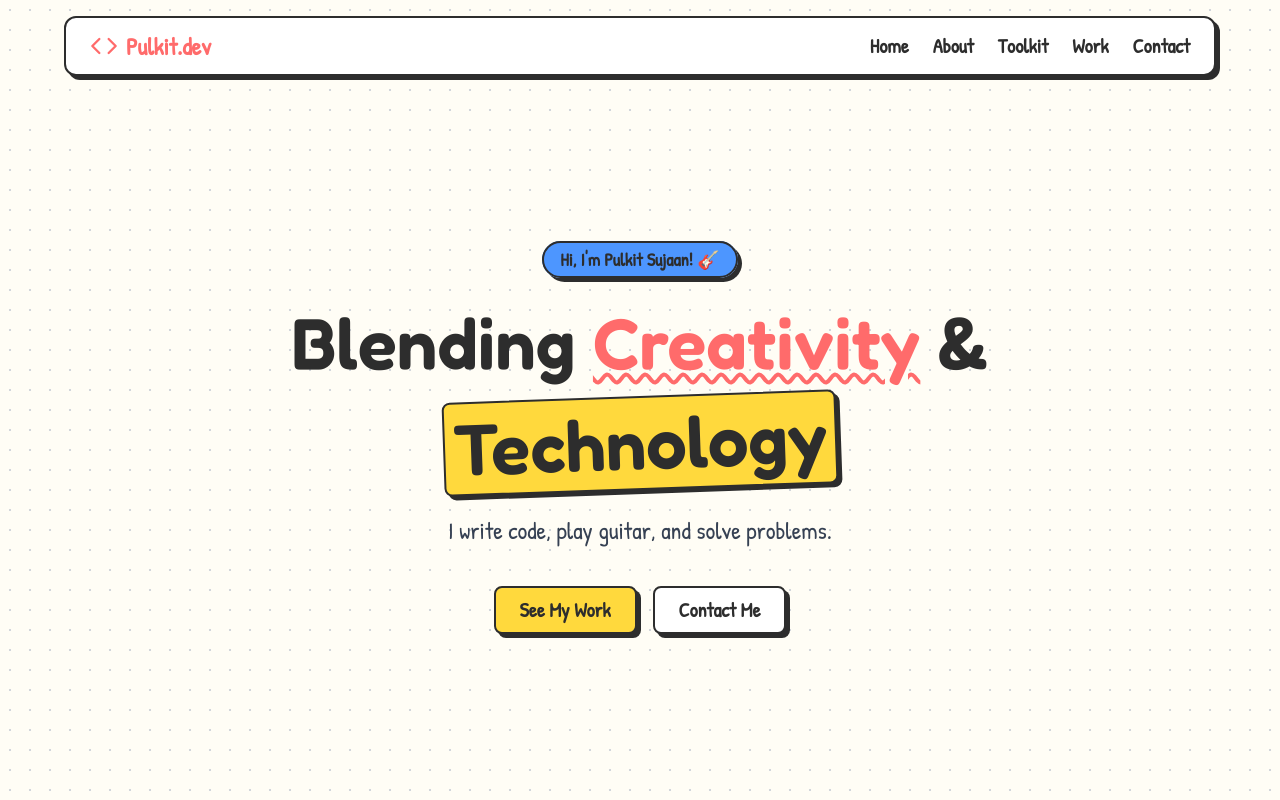
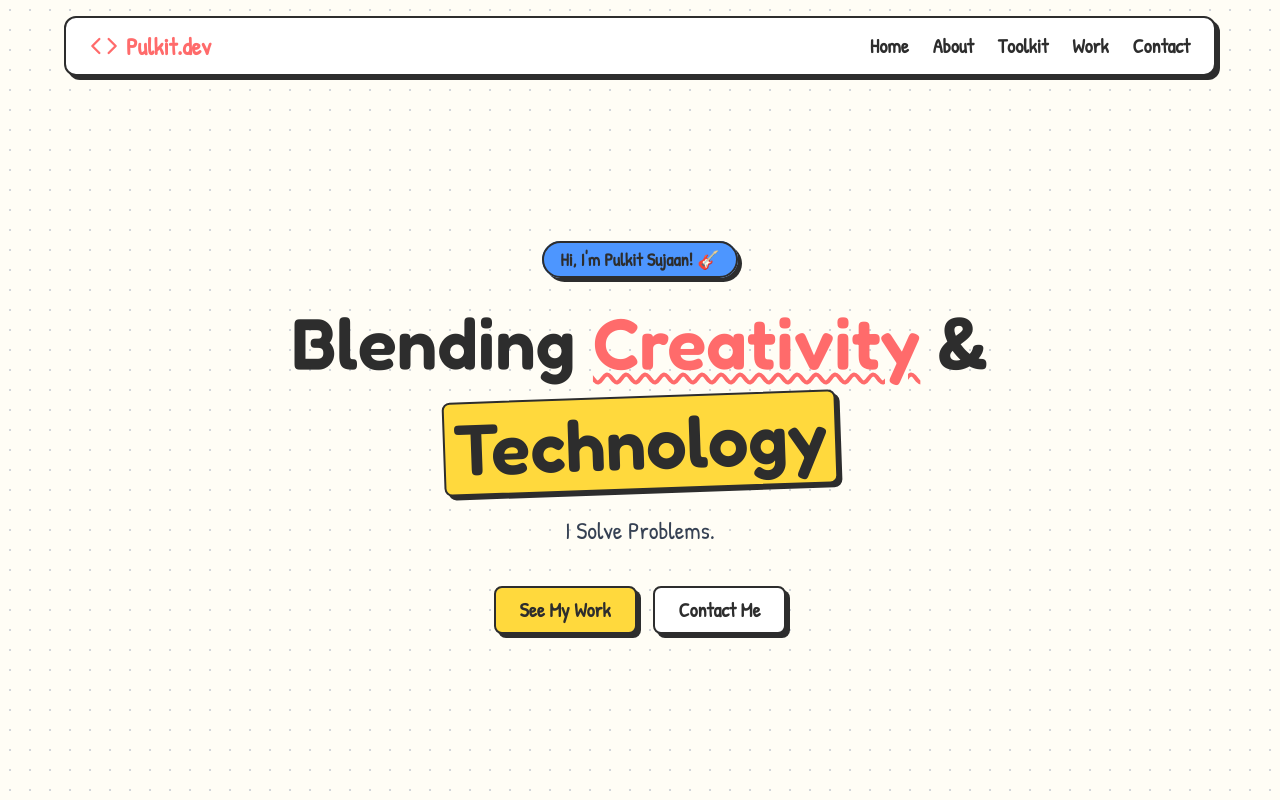
Before and after one commit to pulkitsujaan/portfolio, a React (Vite) app: page / in a window 1280 px wide. Shown: the top 800 px of the page. Built offline with nearby package versions, Linux system fonts and the light colour scheme.

Commit message:
Updated subtext in hero section

```diff
--- a/src/components/sections/Hero.jsx
+++ b/src/components/sections/Hero.jsx
@@ -31,7 +31,7 @@ const Hero = () => {
 
         {/* Subtext */}
         <p className="font-hand text-2xl text-gray-700 mb-10 max-w-2xl mx-auto">
-          I write code, play guitar, and solve problems.
+          I Solve Problems.
         </p>
 
         {/* Action Buttons */}
```
